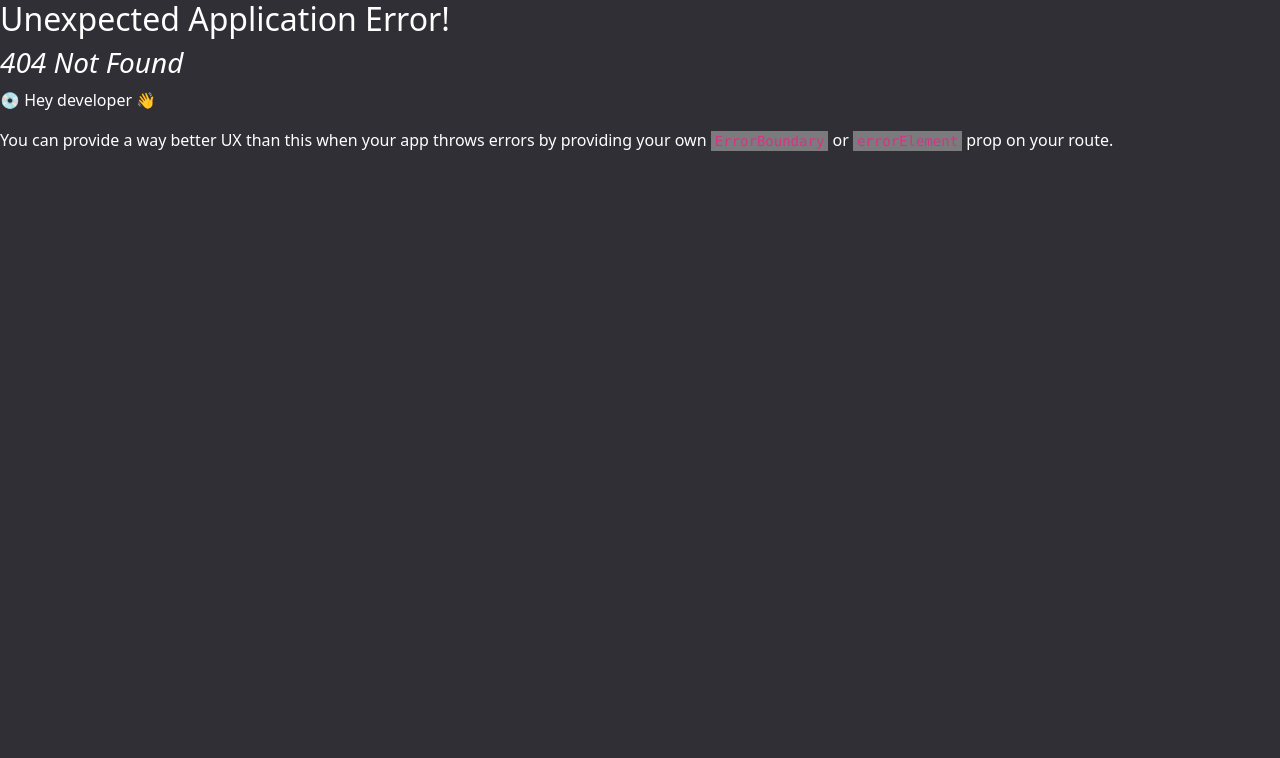
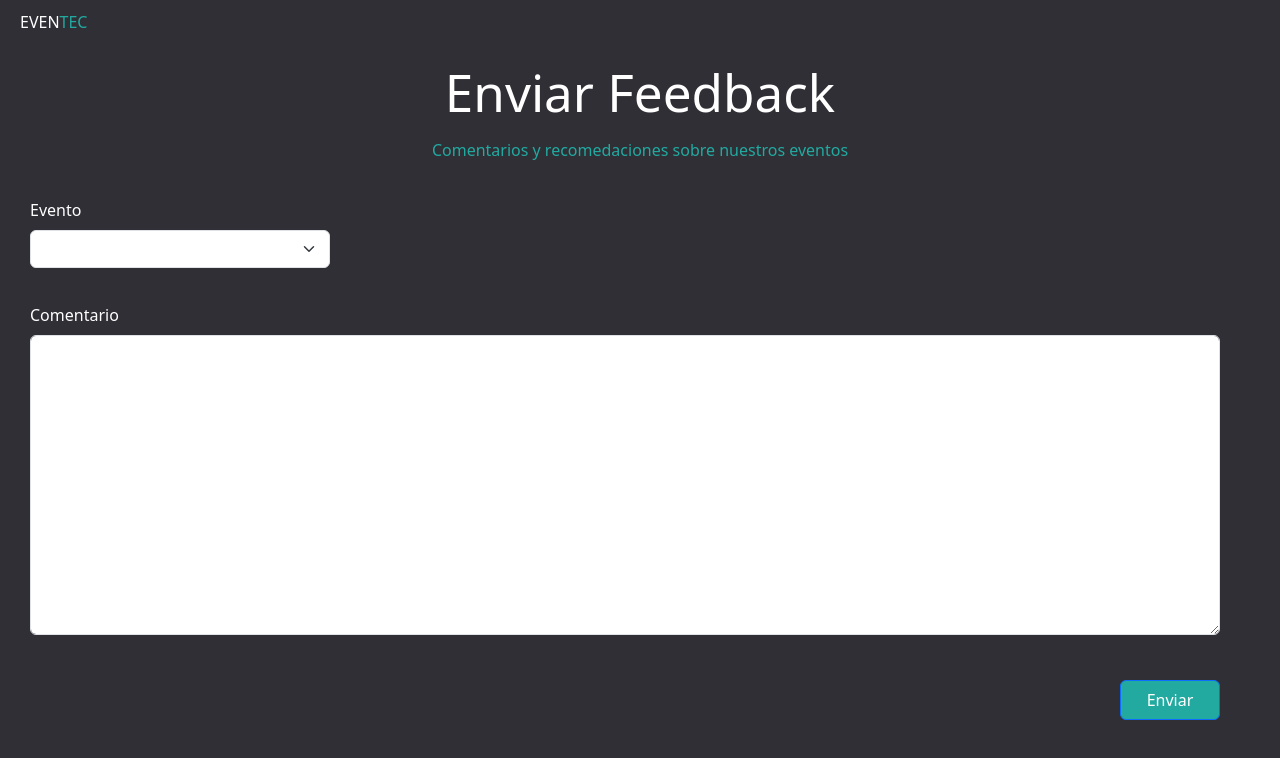
Before and after one commit to mariivm/Reque, a React (Vite) app in the folder frontend-eventec/: page /feedback in a window 1280 px wide. Before the commit this address had no page. Shown: the top 758 px of the page. Built offline with nearby package versions, Linux system fonts and the light colour scheme.

Commit message:
Pantalla Feedback lista y avance pantalla foro

```diff
--- a/frontend-eventec/src/assets/checkbox.jsx
+++ b/frontend-eventec/src/assets/checkbox.jsx
@@ -2,6 +2,7 @@ import React from 'react'
 import Col from 'react-bootstrap/Col';
 import Form from 'react-bootstrap/Form';
 import Row from 'react-bootstrap/Row';
+import { Link } from "react-router-dom";
 
 function Checkbox() {
   return (
@@ -13,7 +14,7 @@ function Checkbox() {
         />
         </Col>
         <Col>
-            <p style={{ color: "#22AAA1", left: "10px" }} > <u>Olvidé mi contraseña</u></p>
+            <p style={{ color: "#22AAA1", left: "10px" }} > <Link to="/foro"><u>Olvidé mi contraseña</u></Link></p>
         </Col>
     </Row>
   )
--- a/frontend-eventec/src/router/routes.jsx
+++ b/frontend-eventec/src/router/routes.jsx
@@ -3,7 +3,9 @@ import Principal from '../routes/Principal/Principal';
 import Login from '../routes/Acceso/LoginEstudiante';
 import RegistroAso from '../routes/Acceso/RegistroAso';
 import RegistroEstudiante from '../routes/Acceso/RegistroEstudiante';
-import FormEvento from '../routes/FormEvento/FormEvento';
+import Feedback from '../routes/Feedback/Feedback';
+import Foro from '../routes/Foro/Foro';
+// import FormEvento from '../routes/FormEvento/FormEvento';
 
 const routes =
 [
@@ -33,9 +35,19 @@ const routes =
       isPrivate: false,
     },
     {
-      path: "/crearEvento",
-      element: <FormEvento />,
-      isPrivate: true,
-    }
+      path: "/feedback",
+      element: <Feedback />,
+      isPrivate: false,
+    },
+    {
+      path: "/foro",
+      element: <Foro />,
+      isPrivate: false,
+    },
+    // {
+    //   path: "/crearEvento",
+    //   element: <FormEvento />,
+    //   isPrivate: true,
+    // }
 ]
 export default routes
--- /dev/null
+++ b/frontend-eventec/src/routes/Feedback/Feedback.jsx
@@ -0,0 +1,41 @@
+import { Button, Form } from 'react-bootstrap';
+import styles from "./feedback.module.css";
+
+const Feedback = () => {
+  return (
+    <div>
+      <span className={styles.span} style={{ color: "#FFFFFF", left: "20px", top: "10px" }}>EVEN</span>
+      <span className={styles.span} style={{ left: "20px", top: "10px" }}>TEC</span>
+
+      <h1 className={styles.h1}>
+        Enviar Feedback
+      </h1>
+
+      <p className={styles.p}>
+        Comentarios y recomedaciones sobre nuestros eventos
+      </p>
+
+      <Form>
+        <fieldset>
+          <Form.Group className={styles.select}>
+            <Form.Label htmlFor="Select">Evento</Form.Label>
+            <Form.Select id="Select">
+              <option></option>
+            </Form.Select>
+          </Form.Group>
+          <Form.Group className={styles.input}>
+            <Form.Label htmlFor="TextInput">Comentario</Form.Label>
+            <Form.Control
+              as="textarea"
+              placeholder=""
+              style={{ height: '300px' }}
+            />
+          </Form.Group>
+          <Button className={styles.button} type="submit">Enviar</Button>
+        </fieldset>
+      </Form>
+    </div>
+  )
+}
+
+export default Feedback;
--- /dev/null
+++ b/frontend-eventec/src/routes/Feedback/feedback.module.css
@@ -0,0 +1,42 @@
+.h1 {
+position: relative;
+color: #FFFFFF;
+text-align:center;
+top: 40px;
+}
+.p {
+position: relative;
+text-align: center;
+color: #22AAA1;
+top: 50px;
+}
+.span {
+position: relative;
+color: #22AAA1;
+}
+.button {
+    background-color: #22AAA1;
+    width: 380px;
+    height: 50px;
+}
+.select {
+    width: 300px;
+    height: 300px;
+    top: 70px;
+    left: 30px;
+    position: relative;
+}
+.input {
+    width: 1190px;
+    top: -125px;
+    left: 30px;
+    position: relative;
+}
+.button {
+    background-color: #22AAA1;
+    width: 100px;
+    height: 40px;
+    top: -80px;
+    left: 1120px;
+    position: relative;
+}
--- /dev/null
+++ b/frontend-eventec/src/routes/Foro/Foro.jsx
@@ -0,0 +1,33 @@
+import Checkbox from '../../assets/checkbox';
+import { Button } from 'react-bootstrap';
+import styles from "./foro.module.css";
+import Stack from 'react-bootstrap/Stack';
+
+const Foro = () => {
+  return (
+    <div>
+      <span className={styles.span} style={{ color: "#FFFFFF", left: "20px", top: "10px" }}>EVEN</span>
+      <span className={styles.span} style={{ left: "20px", top: "10px" }}>TEC</span>
+
+      <h1 className={styles.h1}>
+        Iniciar Sesión
+      </h1>
+
+      <p className={styles.p}>
+        Ingresa a la plataforma como asociación
+      </p>
+
+      <Stack className={styles.stack} gap={3}>
+        <div style={{ borderColor: "#FFFFFF", borderWidth: "20px", backgroundColor: "#000000", width: "100px"}} className="p-2">First item</div>
+        <div className="p-2">Second item</div>
+        <div className="p-2">Third item</div>
+      </Stack>
+
+      <Checkbox/>
+
+      <Button className={styles.button}> Ingresar </Button>
+    </div>
+  )
+}
+
+export default Foro
--- /dev/null
+++ b/frontend-eventec/src/routes/Foro/foro.module.css
@@ -0,0 +1,28 @@
+.h1 {
+position: relative;
+color: #FFFFFF;
+text-align:center;
+top: 40px;
+}
+.p {
+position: relative;
+text-align: center;
+color: #22AAA1;
+top: 50px;
+}
+.span {
+position: relative;
+color: #22AAA1;
+}
+.button {
+    background-color: #22AAA1;
+    width: 100px;
+    height: 40px;
+    top: -80px;
+    left: 1120px;
+    position: relative;
+}
+.stack {
+    border-color: #FFFFFF;
+    border-width: 10px;
+}
```
Also changed, not shown: frontend-eventec/src/routes.jsx (deleted, +0 -30 lines).
